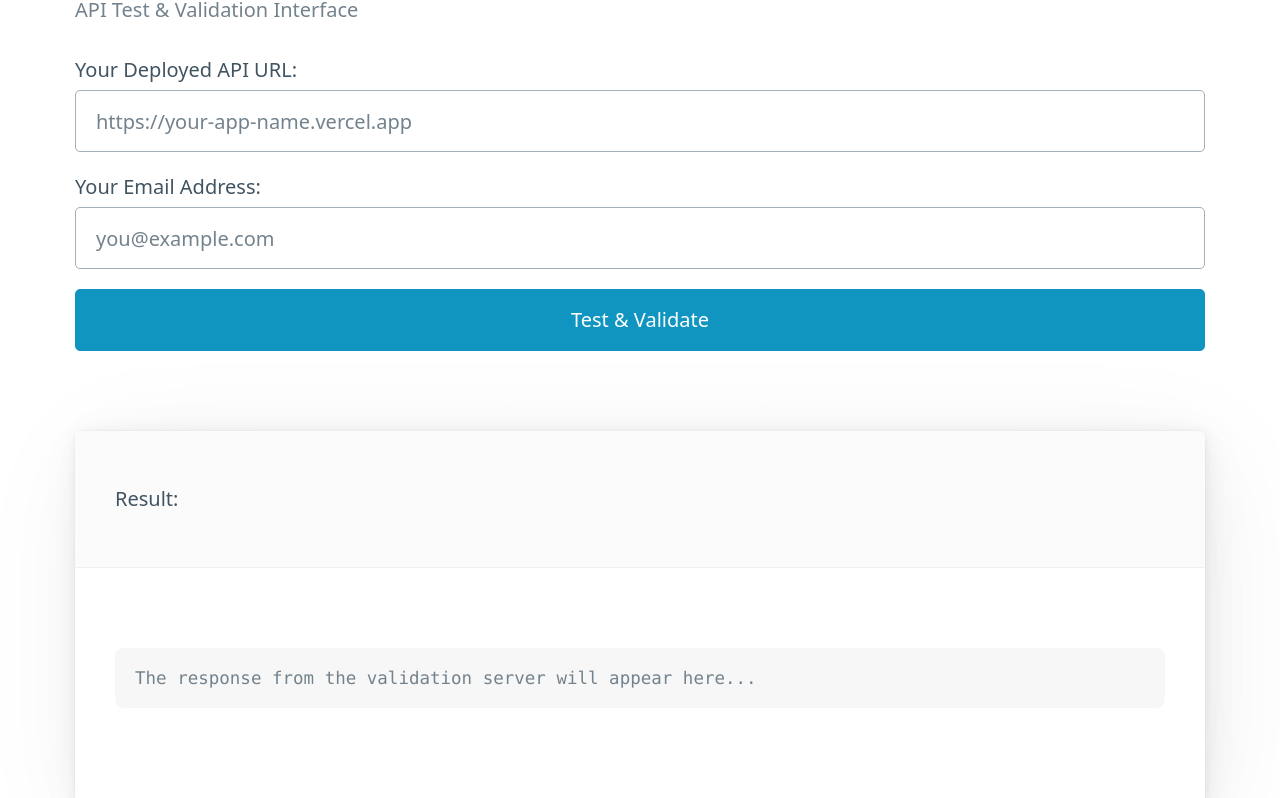
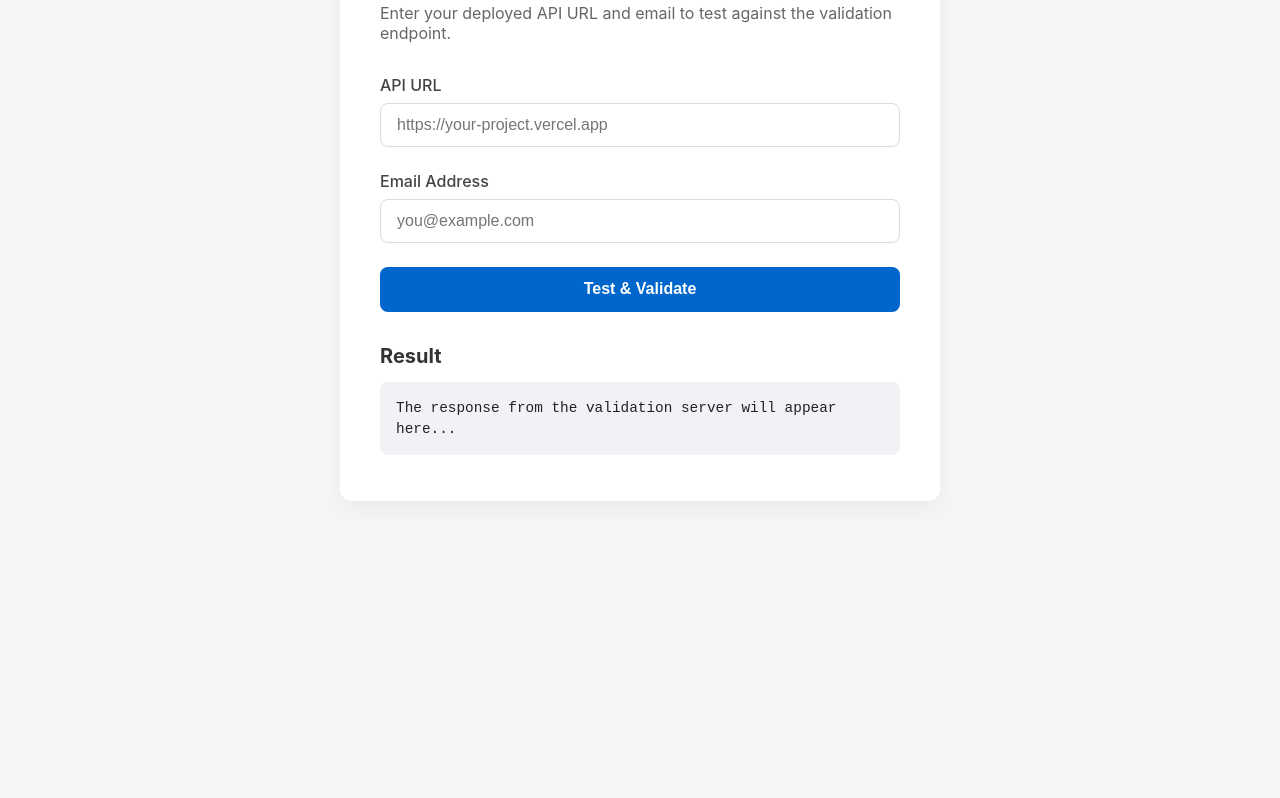
Before and after one commit to Nondumison/nelson-dev-challenge, a website: page index.html in a window 1280 px wide. Shown: the part 185-983 px from the top of the page. After the commit the page ends 800 px from the top, so only its background shows below. Drawn offline with nearby package versions, Linux system fonts and the light colour scheme.

Commit message:
feat: Serve static front-end files from Express

```diff
--- a/index.html
+++ b/index.html
@@ -1,59 +1,51 @@
 <!DOCTYPE html>
 <html lang="en">
   <head>
-    <meta charset="UTF-8">
-    <meta name="viewport" content="width=device-width, initial-scale=1.0">
-    <title>Nelson Dev Challenge</title>
-    <link rel="stylesheet" href="https://cdn.jsdelivr.net/npm/@picocss/pico@1/css/pico.min.css">
-    <style>
-        body { padding: 2rem; }
-        pre { background-color: #f7f7f7; padding: 1rem; border-radius: 8px; white-space: pre-wrap; word-wrap: break-word; }
-    </style>
+    <meta charset="UTF-8" />
+    <meta name="viewport" content="width=device-width, initial-scale=1.0" />
+    <title>Nelson Dev Challenge | API Tester</title>
+    <link rel="stylesheet" href="/public/styles.css" />
   </head>
   <body>
     <main class="container">
-        <hgroup>
-            <h1>Junior Developer Task</h1>
-            <h2>API Test & Validation Interface</h2>
-        </hgroup>
+      <h1>API Validation</h1>
+      <p>
+        Enter your deployed API URL and email to test against the validation
+        endpoint.
+      </p>
+
       <form id="test-form">
-            <label for="apiUrl">Your Deployed API URL:</label>
-            <input type="url" id="apiUrl" name="apiUrl" placeholder="https://your-app-name.vercel.app" required>
-            <label for="email">Your Email Address:</label>
-            <input type="email" id="email" name="email" placeholder="you@example.com" required>
+        <label for="apiUrl">API URL</label>
+        <input
+          type="url"
+          id="apiUrl"
+          name="apiUrl"
+          placeholder="https://your-project.vercel.app"
+          required
+        />
+
+        <label for="email">Email Address</label>
+        <input
+          type="email"
+          id="email"
+          name="email"
+          placeholder="you@example.com"
+          required
+        />
+
         <button type="submit" id="submit-btn">Test & Validate</button>
       </form>
-        <article>
-            <header>Result:</header>
-            <pre id="result">The response from the validation server will appear here...</pre>
-        </article>
+
+      <div class="result-container">
+        <h2>Result</h2>
+        <pre id="result">
+The response from the validation server will appear here...</pre
+        >
+      </div>
     </main>
 
     <script>
-        const form = document.getElementById('test-form');
-        const resultDiv = document.getElementById('result');
-        const submitBtn = document.getElementById('submit-btn');
-
-        form.addEventListener('submit', async (e) => {
-            e.preventDefault();
-            const apiUrl = document.getElementById('apiUrl').value;
-            const email = document.getElementById('email').value;
-
-            submitBtn.setAttribute('aria-busy', 'true');
-            resultDiv.textContent = 'Testing...';
-
-            const validationUrl = `https://yhxzjyykdsfkdrmdxgho.supabase.co/functions/v1/junior-dev?url=${encodeURIComponent(apiUrl)}&email=${encodeURIComponent(email)}`;
-
-            try {
-                const response = await fetch(validationUrl);
-                const data = await response.json();
-                resultDiv.textContent = JSON.stringify(data, null, 2);
-            } catch (error) {
-                resultDiv.textContent = `An error occurred: ${error.message}`;
-            } finally {
-                submitBtn.setAttribute('aria-busy', 'false');
-            }
-        });
+      const form = document.getElementById("test-form");
     </script>
   </body>
 </html>
--- /dev/null
+++ b/public/styles.css
@@ -0,0 +1,107 @@
+*,
+*::before,
+*::after {
+  box-sizing: border-box;
+}
+
+body {
+  margin: 0;
+  font-family: -apple-system, BlinkMacSystemFont, "Segoe UI", Roboto, Helvetica,
+    Arial, sans-serif;
+  background-color: #f4f6f8;
+  color: #333;
+  display: flex;
+  justify-content: center;
+  align-items: center;
+  min-height: 100vh;
+  padding: 2rem;
+}
+.container {
+  width: 100%;
+  max-width: 600px;
+  background-color: #ffffff;
+  padding: 2rem 2.5rem;
+  border-radius: 12px;
+  box-shadow: 0 8px 24px rgba(0, 0, 0, 0.05);
+}
+
+h1 {
+  font-size: 1.75rem;
+  color: #111;
+  margin-top: 0;
+  margin-bottom: 0.5rem;
+}
+
+p {
+  margin-top: 0;
+  margin-bottom: 2rem;
+  color: #666;
+}
+
+label {
+  display: block;
+  font-weight: 500;
+  margin-bottom: 0.5rem;
+  color: #444;
+}
+
+input[type="url"],
+input[type="email"] {
+  width: 100%;
+  padding: 0.75rem 1rem;
+  margin-bottom: 1.5rem;
+  border: 1px solid #dcdcdc;
+  border-radius: 8px;
+  font-size: 1rem;
+  transition: border-color 0.2s ease, box-shadow 0.2s ease;
+}
+
+input[type="url"]:focus,
+input[type="email"]:focus {
+  outline: none;
+  border-color: #0066cc;
+  box-shadow: 0 0 0 3px rgba(0, 102, 204, 0.15);
+}
+
+button {
+  width: 100%;
+  padding: 0.85rem 1rem;
+  font-size: 1rem;
+  font-weight: 600;
+  color: #ffffff;
+  background-color: #0066cc;
+  border: none;
+  border-radius: 8px;
+  cursor: pointer;
+  transition: background-color 0.2s ease;
+}
+
+button:hover {
+  background-color: #0052a3;
+}
+
+button:disabled {
+  background-color: #a0a0a0;
+  cursor: not-allowed;
+}
+
+.result-container {
+  margin-top: 2rem;
+}
+
+.result-container h2 {
+  font-size: 1.25rem;
+  margin-bottom: 0.75rem;
+}
+
+pre {
+  background-color: #f0f2f5;
+  padding: 1rem;
+  border-radius: 8px;
+  white-space: pre-wrap;
+  word-wrap: break-word;
+  font-family: "Courier New", Courier, monospace;
+  font-size: 0.9rem;
+  line-height: 1.4;
+  color: #222;
+}
```
Also changed, not shown: api/index.js (+44 -6 lines), README.md (added). Lines whose indentation alone changed are shown as unchanged.
